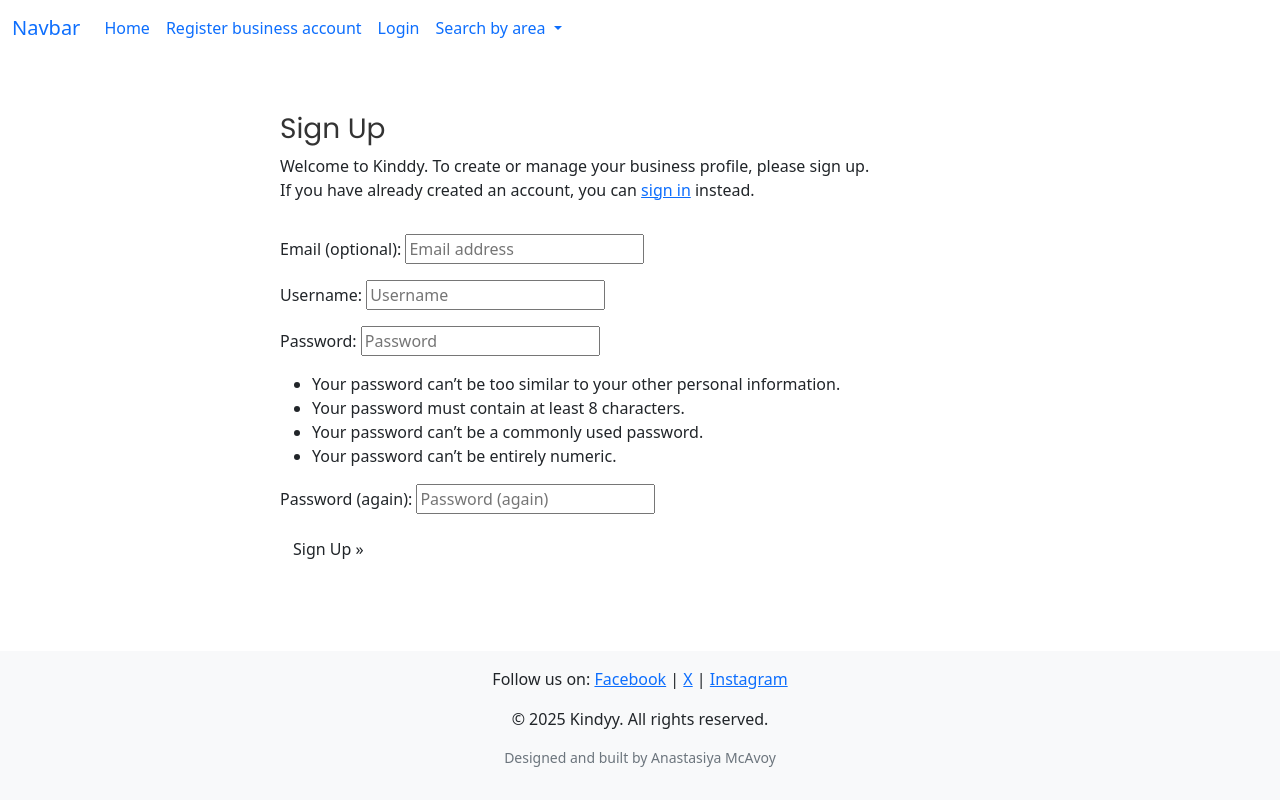
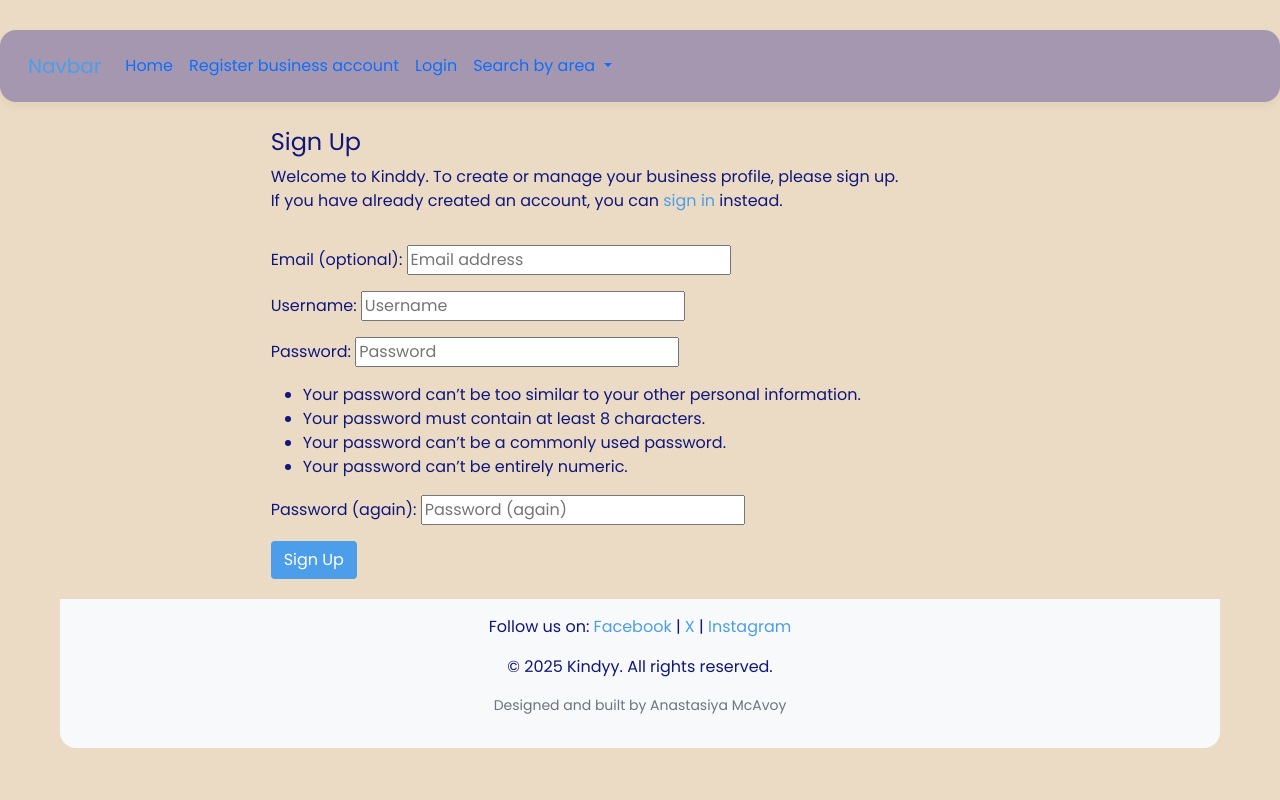
Before and after one commit to Anastasiya-m4c/kindyy, a Django app: page /accounts/signup/ in a window 1280 px wide. Run offline with Django 4.2, Linux system fonts and the light colour scheme; some libraries are stand-ins or nearby versions.

Commit message:
ammend css to set footer & header style & add custom colours

```diff
--- a/static/css/style.css
+++ b/static/css/style.css
@@ -1,21 +1,24 @@
 @import url('https://fonts.googleapis.com/css2?family=Poppins:wght@400;600&display=swap');
 
 :root {
-    --color-primary: #74C0FC;
-    --color-primary-hover: #63B2F2;
-    --color-accent: #A7D8F4;      /* Footer & card background */
-    --color-bg: #fff;             /* Background */
-    --color-text: #333;
-    --color-muted: #666;
+    --color-primary: #4C9EEB;
+    --color-primary-hover: #3B8ED6;
+    --color-accent: #ebd395;
+    --color-accent-hover: #FBC02D;
+    --color-bg: #EBDBC4;
+    --color-surface: #FFFFFF;
+    --color-footer: #a697b0;
+    --color-text: #10177c;
+    --color-muted: #6C757D;
     --btn-bg: var(--color-primary);
     --btn-hover: var(--color-primary-hover);
 }
 
 /* General Styles */
-body {
+.body {
     font-family: 'Poppins', sans-serif;
     color: var(--color-text);
-    background-color: var(--color-bg) !important;
+    background-color: var(--color-bg);
     margin: 0;
     padding: 0;
 
@@ -26,16 +29,43 @@ h1, h2, h3 {
     color: var(--color-text);
 }
 
+h1 {
+    font-size: 2.5rem;
+    margin-bottom: 1rem;
+}
+h2 {
+    font-size: 1.5rem;
+    margin-bottom: 0.75rem;
+}
+h3 {
+    font-size: 1.5rem;
+    margin-bottom: 0.5rem;
+}
+
+.navbar {
+    background-color: var(--color-footer);
+    color: var(--color-surface);
+    font-family: 'Poppins', sans-serif;
+    padding: 1rem;
+    display: flex;
+    justify-content: space-between;
+    align-items: center;
+    border-radius: 1rem;
+    box-shadow: 0 4px 10px rgba(0, 0, 0, 0.05);
+    top: 30px;
+}
+
 .card {
     border-radius: 1rem;
     box-shadow: 0 4px 10px rgba(0, 0, 0, 0.05);
     transition: transform 0.3s ease;
     min-height: 300px;
-    background-color: var(--color-bg);
+    background-color: var(--color-accent);
 }
 
 .card:hover {
     transform: scale(1.02);
+    background-color: var(--color-accent-hover);
 }
 
 /* .pagination {
@@ -44,35 +74,37 @@ h1, h2, h3 {
     margin: 20px 0;
 } */
 
-.footer {
-    background-color: var(--color-accent);
+.container {
+    max-width: 1200px;
+    margin: 1 auto;
+    padding: 20px;
+}
+a {
+    color: var(--color-primary);
+    text-decoration: none;
+    transition: color 0.3s ease, opacity 0.3s ease;
+}
+a:hover {
+    color: var(--color-primary-hover);
+    opacity: 0.85;
+}
+
+.btn {
+    background-color: var(--color-primary);
+    color: var(--color-surface);
+    text-decoration: none;
+    transition: color 0.3s ease, opacity 0.3s ease;
+}
+
+.btn:hover {
+    opacity: 0.85;
+}
+
+footer {
+    background-color: var(--color-bg);
     color: var(--color-text);
     text-align: center;
     padding: 1rem;
-    position: relative;
-    bottom: 0;
-    width: 100%;
+    margin-top: auto;
+    border-radius: 0 0 1rem 1rem;
 }
-.container {
-    max-width: 1200px;
-    margin: 10 auto;
-    padding: 20px;
-}
-
-a, .btn {
-    transition: 0.3s ease;
-}
-
-a:hover, .btn:hover {
-    opacity: 0.85;
-}
-
-.btn-primary {
-    background-color: var(--btn-bg);
-    border: none;
-    color: white;
-}
-
-.btn-primary:hover {
-    background-color: var(--btn-hover);
-}
--- a/templates/account/signup.html
+++ b/templates/account/signup.html
@@ -29,7 +29,7 @@
           value="{{ redirect_field_value }}" />
         {% endif %}
         <button class="btn btn-signup right" type="submit">
-          {% trans "Sign Up" %} &raquo;</button>
+          {% trans "Sign Up" %}</button>
       </form>
     </div>
   </div>
--- a/templates/base.html
+++ b/templates/base.html
@@ -12,9 +12,6 @@
     <meta name="viewport" content="width=device-width, initial-scale=1.0">
     <title>Kindyy</title>
 
-    <!-- Custom CSS -->
-<link rel="stylesheet" href="{% static 'css/style.css' %}">
-
     <!-- Google Fonts CSS -->
 <!-- <link rel="preconnect" href="https://fonts.gstatic.com">
 <link href="https://fonts.googleapis.com/css2?family=Roboto:wght@300&display=swap" rel="stylesheet">
@@ -27,8 +24,11 @@
 <link href="https://cdn.jsdelivr.net/npm/bootstrap@5.0.1/dist/css/bootstrap.min.css" rel="stylesheet"
     integrity="sha384-+0n0xVW2eSR5OomGNYDnhzAbDsOXxcvSN1TPprVMTNDbiYZCxYbOOl7+AMvyTG2x" crossorigin="anonymous">
 
+    <!-- Custom CSS -->
+<link rel="stylesheet" href="{% static 'css/style.css' %}">
+
 </head>
-<body>
+<body class="body d-flex flex-column min-vh-100">
 
     <!-- Navigation -->
     <nav class="navbar navbar-expand-lg bg-body-tertiary">
@@ -83,7 +83,7 @@
     </nav>
 
     <!-- Main content -->
-    <main class="container">
+    <main class="container flex-grow-1">
         <section>
             {% block content %}
             <!-- Content will be injected here -->
@@ -91,7 +91,7 @@
         </section>
 
         <!-- Footer -->
-        <footer class="mt-auto fixed-bottom text-center bg-light py-3">
+        <footer class="footer mt-auto text-center bg-light py-3">
             <p>
                 Follow us on:
                 <a href="https://www.facebook.com" target="_blank" rel="noopener noreferrer">Facebook</a> |
```
